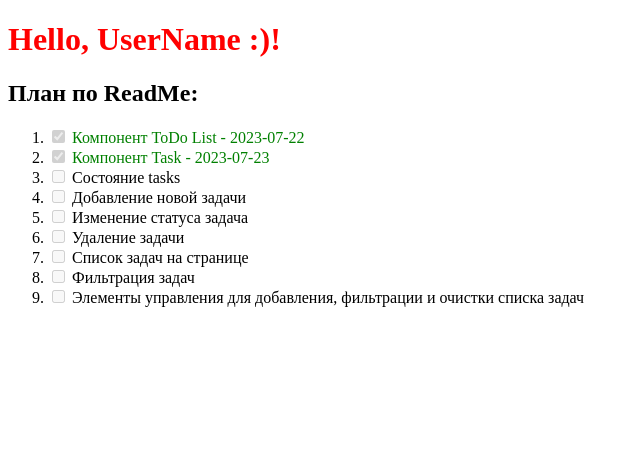
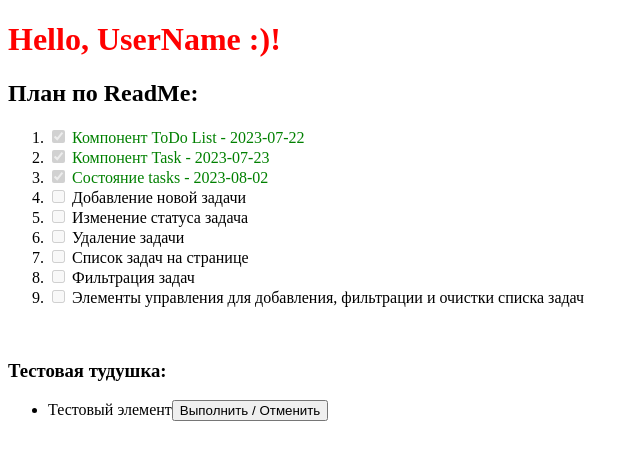
Before and after one commit to leha404/react-todo, a React (Create React App) app: page / in a window 1280 px wide. Shown: the top 460 px of the page, without its empty margins (0-640 px from the left). Built offline with nearby package versions, Linux system fonts and the light colour scheme.

Commit message:
add state and use hook to update

```diff
--- a/src/App.jsx
+++ b/src/App.jsx
@@ -1,5 +1,6 @@
 import Heading from './components/Heading';
 import TaskList from './components/TaskList';
+import ToDoList from './components/ToDoList';
 
 // App Component
 const App = () => {
@@ -8,6 +9,9 @@ const App = () => {
       <Heading />
       <h2>План по ReadMe:</h2>
       <TaskList />
+      <br />
+      <h3>Тестовая тудушка:</h3>
+      <ToDoList />
     </div>
   );
 };
--- /dev/null
+++ b/src/components/ToDoList.jsx
@@ -0,0 +1,29 @@
+import React, { useState } from "react";
+
+// Hooks can call only inside render function
+function ToDoList() {
+  // State: init value AND func for this value
+  const [isDone, setDone] = useState(false);
+
+  // Hook
+  function change() {
+    setDone(!isDone);
+  }
+
+  const doneStyle = {
+    textDecoration: "line-through"
+  }
+
+  return <div>
+    <ul>
+      <li>
+        <p style={isDone ? doneStyle : null}>
+          Тестовый элемент
+          <button onClick={change}>Выполнить / Отменить</button>
+        </p>
+      </li>
+    </ul>
+  </div>
+}
+
+export default ToDoList;
--- a/src/tasksData.js
+++ b/src/tasksData.js
@@ -8,8 +8,8 @@ const tasksData = [
         text: "Компонент Task - 2023-07-23"
     },
     {
-        checked: false,
-        text: "Состояние tasks"
+        checked: true,
+        text: "Состояние tasks - 2023-08-02"
     },
     {
         checked: false,
```
Also changed, not shown: 1 other file (tests, documents, lock files or other folders).
